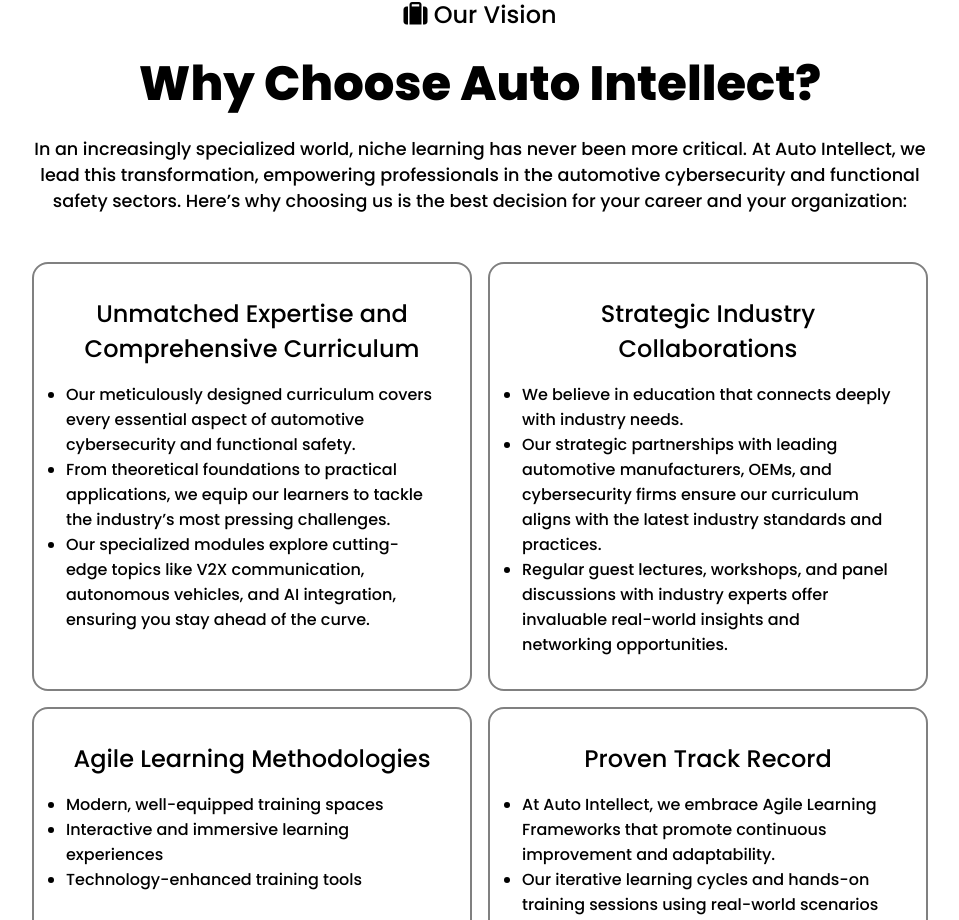
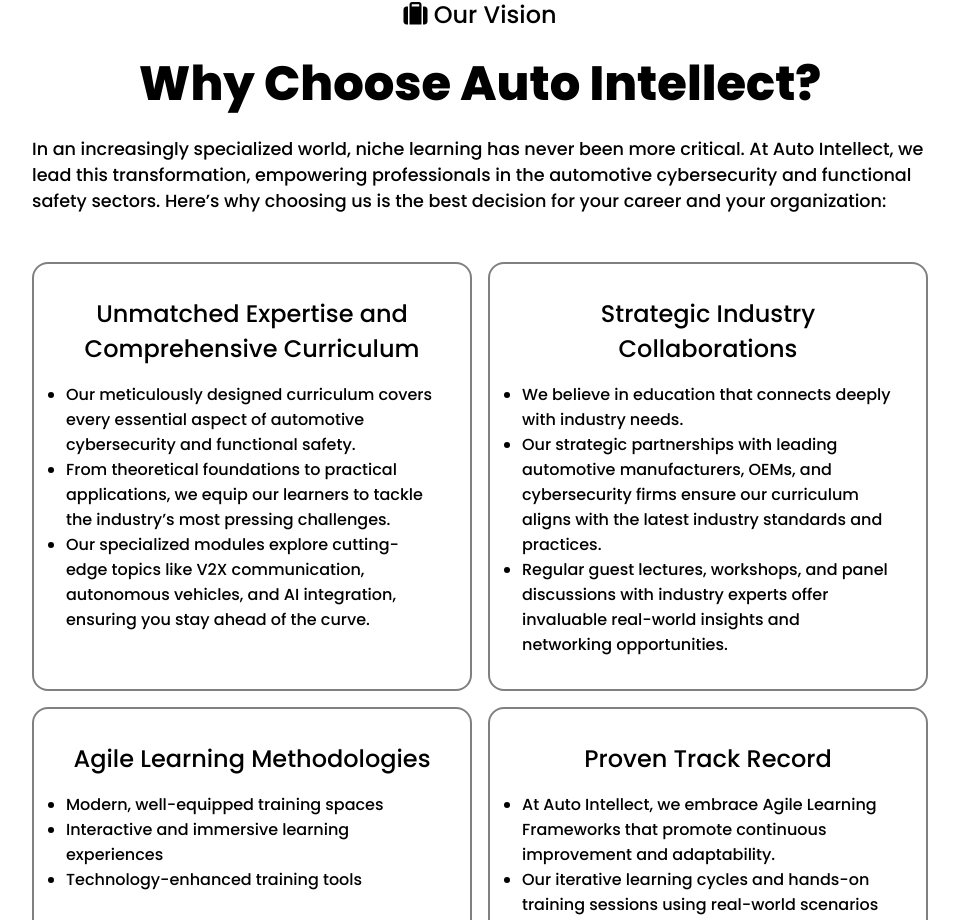
Before and after one commit to anis1m/ADAS, a React (Create React App) app: page / in a window 1280 px wide. Shown: the part 888-1808 px from the top of the page, without its empty margins (160-1119 px from the left). Built offline with nearby package versions, Linux system fonts and the light colour scheme; no server answers.

Commit message:
Vision.js

```diff
--- a/src/pages/InsideHomePage/Vision.js
+++ b/src/pages/InsideHomePage/Vision.js
@@ -33,7 +33,7 @@
         <i class="fa-solid fa-suitcase"></i> Our Vision
       </h2>
       <h1>Why Choose Auto Intellect?</h1>
-      <p style={{ fontSize: "1.1rem", textAlign: "center" }}>
+      <p style={{ fontSize: "1.1rem" }}>
         In an increasingly specialized world, niche learning has never been more critical. At Auto Intellect, we lead this transformation, empowering professionals in the automotive cybersecurity and functional safety sectors. Here’s why choosing us is the best decision for your career and your organization:
       </p>
       <div>
```
